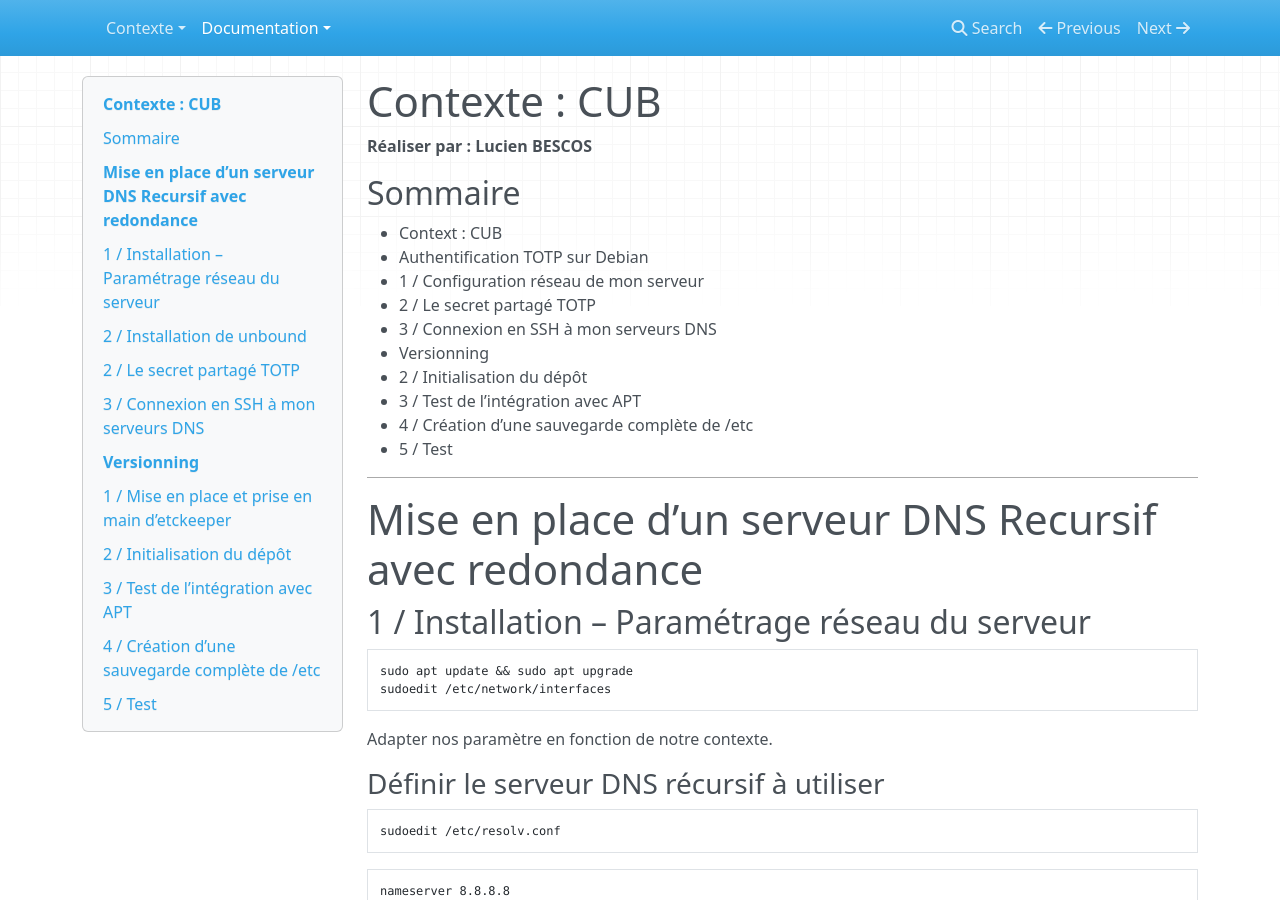
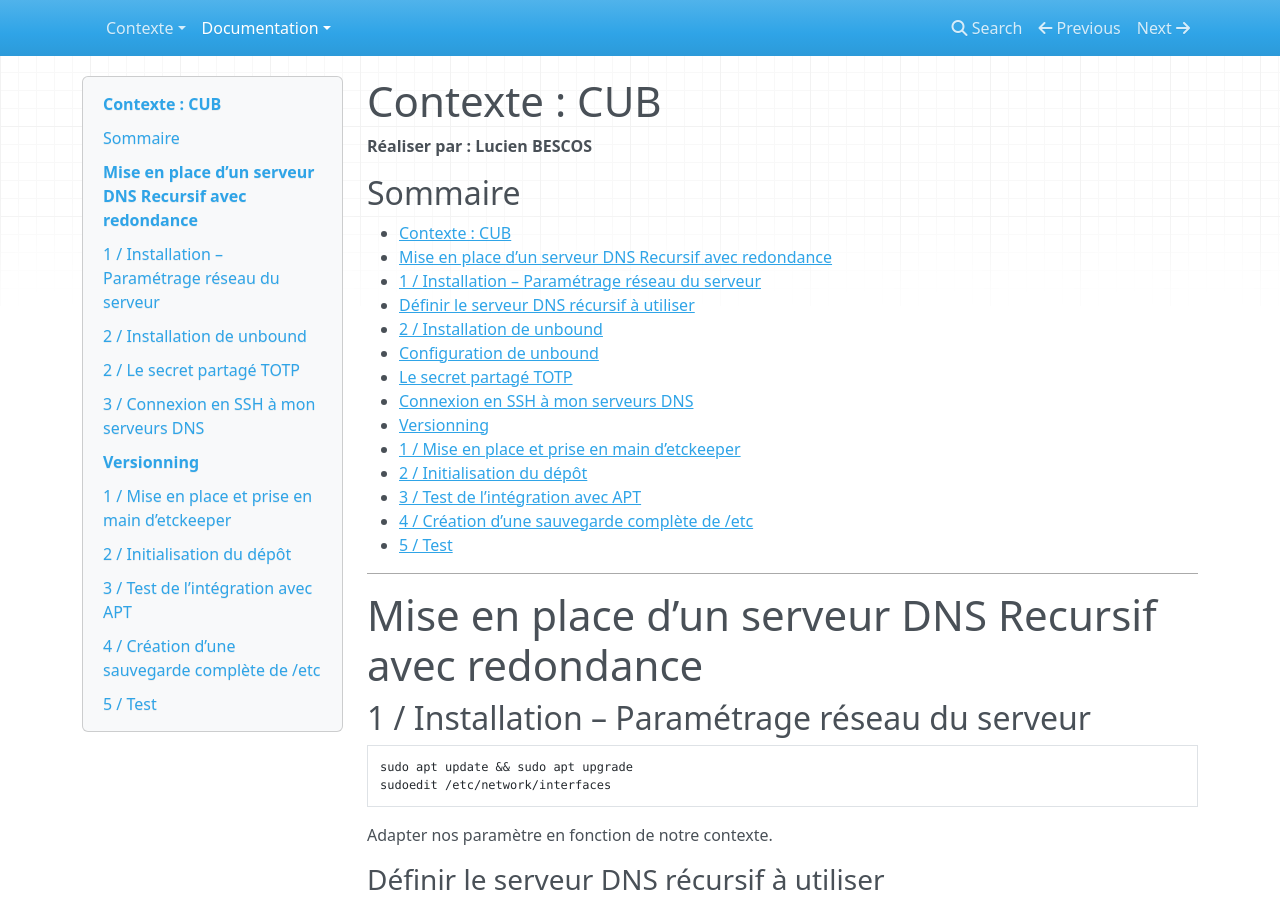
Before and after one commit to hugog36/CUBDOCUMENTATIONDORTMUND, an MkDocs documentation site: the page built from docs/documentation/DNS/LucienBescos - Exploitation des services - Mise en place d'un DNS recursif.md, in a window 1280 px wide and 900 px high. Built offline with MkDocs 1.6.1, drawn with Linux system fonts in a browser that asks for light colours; nearby versions of some CDN libraries.

Commit message:
Update LucienBescos - Exploitation des services - Mise en place d'un DNS recursif.md

```diff
--- a/docs/documentation/DNS/LucienBescos - Exploitation des services - Mise en place d'un DNS recursif.md
+++ b/docs/documentation/DNS/LucienBescos - Exploitation des services - Mise en place d'un DNS recursif.md
@@ -6,16 +6,21 @@
 
 ## Sommaire
 
-- Context : CUB
-- Authentification TOTP sur Debian
-  - 1 / Configuration réseau de mon serveur
-  - 2 / Le secret partagé TOTP
-  - 3 / Connexion en SSH à mon serveurs DNS
-- Versionning
-  - 2 / Initialisation du dépôt
-  - 3 / Test de l’intégration avec APT
-  - 4 / Création d’une sauvegarde complète de /etc
-  - 5 / Test
+<!-- Sommaire auto généré -->
+- [Contexte : CUB](#contexte--cub)
+- [Mise en place d’un serveur DNS Recursif avec redondance](#mise-en-place-dun-serveur-dns-recursif-avec-redondance)
+  - [1 / Installation – Paramétrage réseau du serveur](#1--installation--paramétrage-réseau-du-serveur)
+  - [Définir le serveur DNS récursif à utiliser](#définir-le-serveur-dns-récursif-à-utiliser)
+  - [2 / Installation de unbound](#2--installation-de-unbound)
+  - [Configuration de unbound](#configuration-de-unbound)
+- [Le secret partagé TOTP](#2--le-secret-partagé-totp)
+- [Connexion en SSH à mon serveurs DNS](#3--connexion-en-ssh-à-mon-serveurs-dns)
+- [Versionning](#versionning)
+  - [1 / Mise en place et prise en main d’etckeeper](#1--mise-en-place-et-prise-en-main-detckeeper)
+  - [2 / Initialisation du dépôt](#2--initialisation-du-dépôt)
+  - [3 / Test de l’intégration avec APT](#3--test-de-lintégration-avec-apt)
+  - [4 / Création d’une sauvegarde complète de /etc](#4--création-dune-sauvegarde-complète-de-etc)
+  - [5 / Test](#5--test)
 
 
 ---
```
